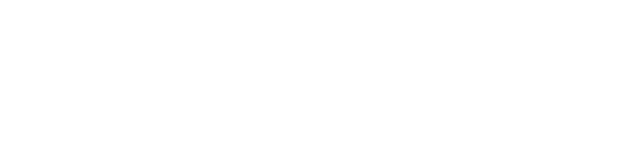
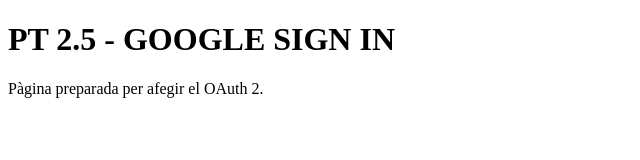
Before and after one commit to anfe744-star/enforti27, a plain HTML site: page index.html in a window 1280 px wide. Shown: the whole page, without its empty margins (0-640 px from the left). Drawn offline with Linux system fonts and the light colour scheme.

Commit message:
publicació canvi

```diff
--- a/index.html
+++ b/index.html
@@ -1 +1,12 @@
-<html></html>
+<!DOCTYPE html>
+<html lang="ca">
+<head>
+    <meta charset="UTF-8">
+    <meta name="viewport" content="width=device-width, initial-scale=1.0">
+    <title>PT 2.5 - GOOGLE SIGN IN</title>
+</head>
+<body>
+    <h1>PT 2.5 - GOOGLE SIGN IN</h1>
+    <p>Pàgina preparada per afegir el OAuth 2.</p>
+</body>
+</html>
```
